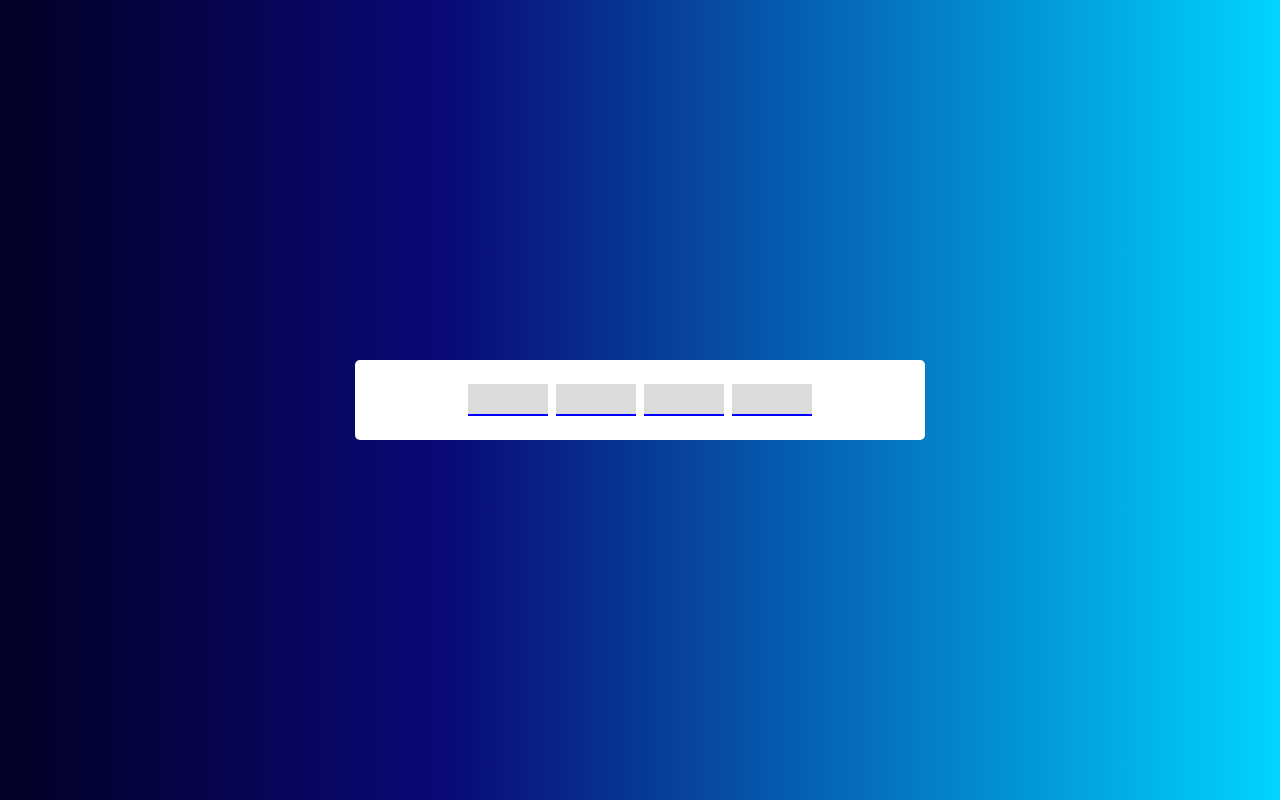
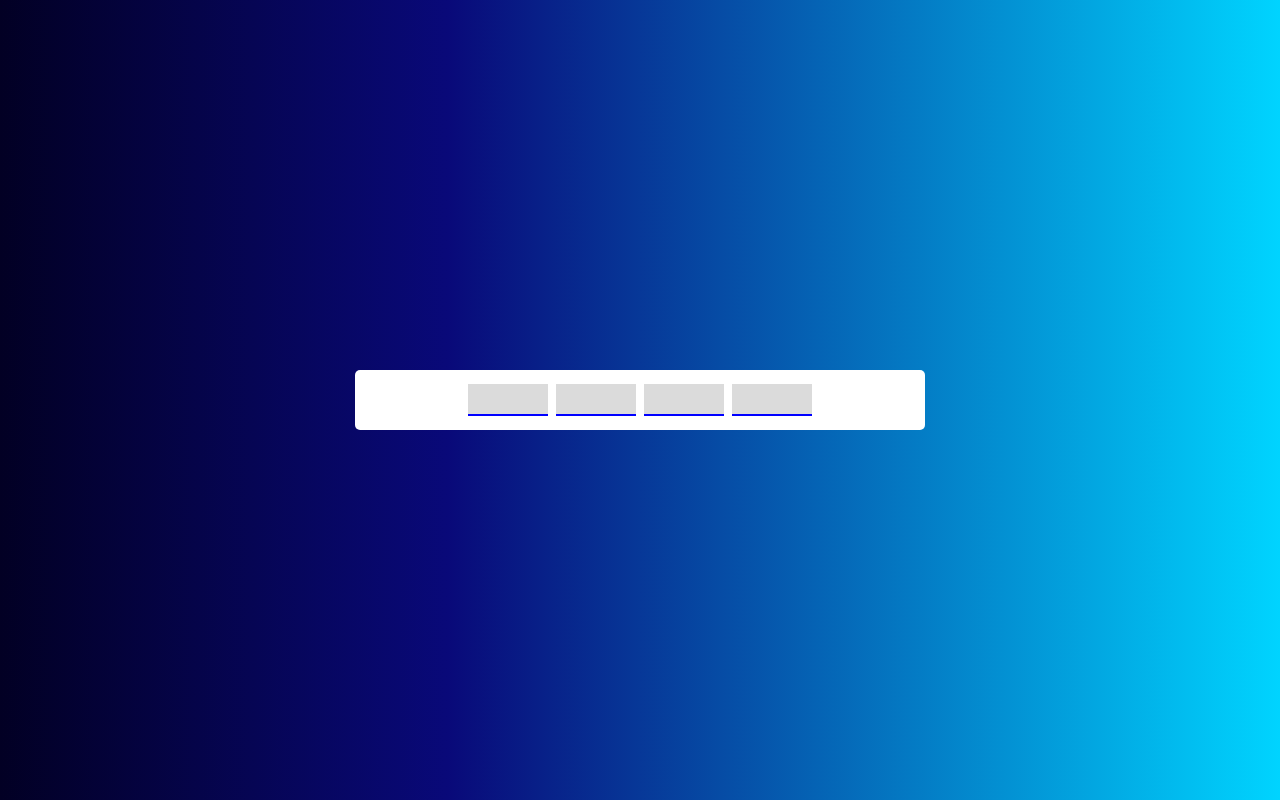
Before and after one commit to mmrezasafari/first-vue-project, a Vue app: page /autoInput in a window 1280 px wide. Built offline with nearby package versions, Linux system fonts and the light colour scheme.

Commit message:
complete auto input page

```diff
--- a/src/views/AutoInput.vue
+++ b/src/views/AutoInput.vue
@@ -1,30 +1,27 @@
 <script>
-    export default{
-        data() {
-            return{
-                valueLenght: null
-            }
-        },
-        methods: {
-            onChange(e, n) {
-                if(e.target.value > 4){
-                    this.$refs.input-n.focus()
+export default {
+    methods: {
+        onChange(e) {
+            if ((e.target.value).toString().length > 3) {
+                if (e.target.nextElementSibling) {
+                    e.target.nextElementSibling.focus();
                 }
             }
         }
     }
+}
 </script>
 
 <template>
     <article class="container">
         <div class="row h-100 d-flex  align-items-center justify-content-center">
-            <section class=" inputs col-12 d-flex justify-content-center align-items-center">
+            <section class=" inputs col-12 d-flex flex-column flex-md-row justify-content-center align-items-center">
                 <input
                     v-for="n in 4"
-                    @keyup="onChange($event, n)"
+                    @keyup="onChange($event)"
                     type="text"
-                    class="auto-input m-1 px-3 py-1"
-                    :ref="`input-${n}`"
+                    class="input m-1 px-3 py-1 col-3 col-md-12"
+                    maxlength="4"
                     :key="n"
                 >
             </section>
@@ -32,17 +29,16 @@
     </article>
 </template>
 <style>
-
-.inputs{
+.inputs {
     width: 50%;
-    height: 5rem;
     background-color: white;
     border-radius: 5px;
+    padding: 10px 0 ;
 }
-.auto-input{
+
+.input {
     width: 5rem;
     height: 2rem;
     background-color: rgba(128, 128, 128, 0.288);
 }
-
 </style>
```
